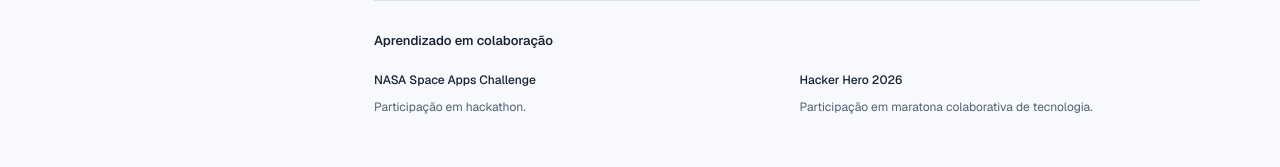
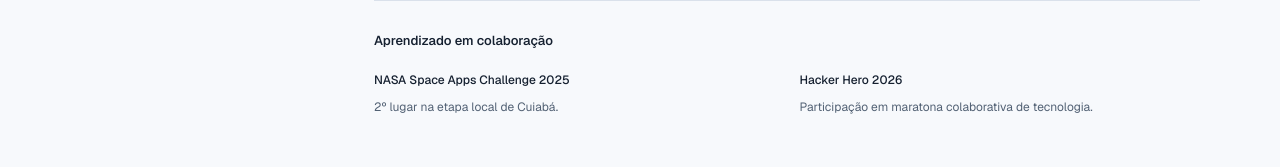
Before and after one commit to KauaMarques-js/Portfolio-Kaua-Marques, a Next.js app: page / in a window 1280 px wide. Shown: the part 3104-3271 px from the top of the page. Built offline with nearby package versions, Linux system fonts and the light colour scheme; no server answers.

Commit message:
content: registra segundo lugar no NASA Space Apps Cuiaba 2025

```diff
--- a/src/data/portfolio.ts
+++ b/src/data/portfolio.ts
@@ -92,6 +92,6 @@ export const education = [
 ];
 
 export const activities = [
-  { name: "NASA Space Apps Challenge", description: "Participação em hackathon." },
+  { name: "NASA Space Apps Challenge 2025", description: "2º lugar na etapa local de Cuiabá." },
   { name: "Hacker Hero 2026", description: "Participação em maratona colaborativa de tecnologia." },
 ];
```
